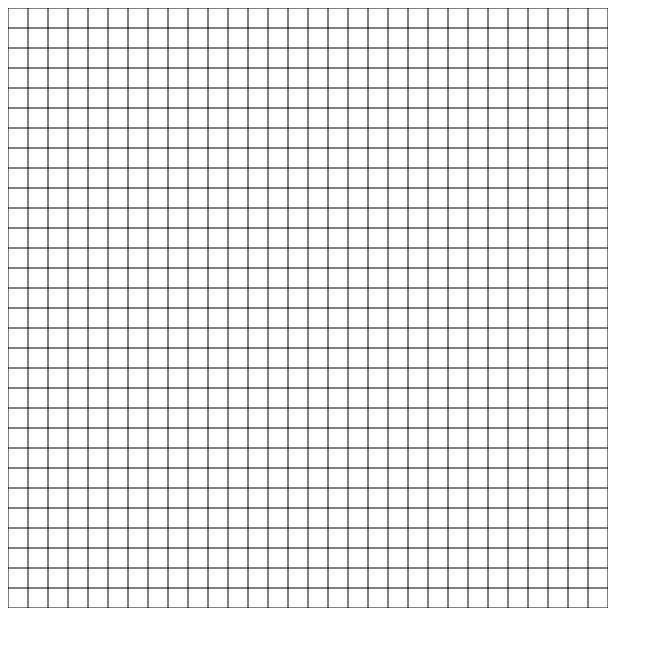
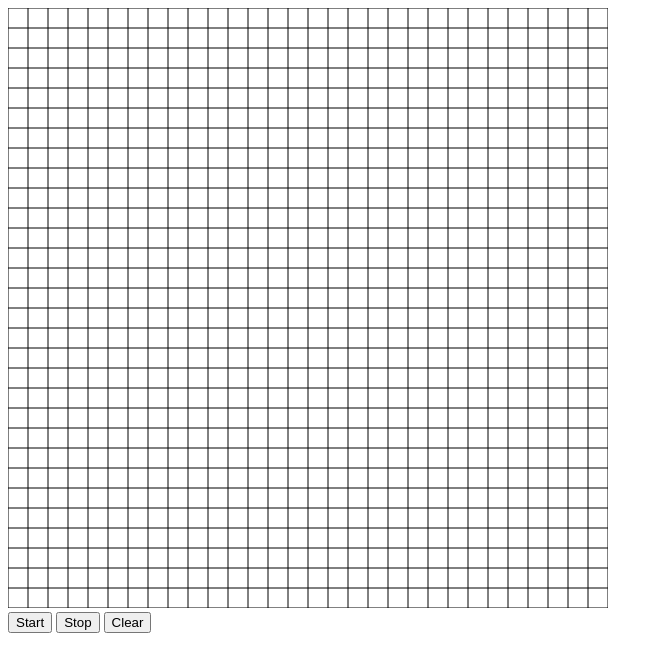
Before and after one commit to owlright/game-of-life, a plain HTML site: page public/index.html in a window 1280 px wide. Shown: the whole page, without its empty margins (0-663 px from the left). Drawn offline with Linux system fonts and the light colour scheme.

Commit message:
Add buttons for start, stop, and clear; create style.css for layout and button styling

```diff
--- a/public/index.html
+++ b/public/index.html
@@ -10,6 +10,11 @@
 
 <body>
     <div id="app"></div>
+    <div class="buttons">
+        <button id="start">Start</button>
+        <button id="stop">Stop</button>
+        <button id="clear">Clear</button>
+    </div>
 </body>
 
 </html>
--- /dev/null
+++ b/public/style.css
@@ -0,0 +1,61 @@
+html,
+body {
+    height: 100%;
+}
+
+/* 让 body 使用 flex 布局，并居中对齐 */
+body {
+    display: flex;
+    flex-direction: column;
+    /* 子元素垂直排列 */
+    /* justify-content: center; 水平居中 */
+    align-items: center;
+    /* 垂直居中 */
+    height: 100vh;
+    /* 让 body 占满整个视口高度 */
+    margin: 0;
+    /* 去掉默认的 body 外边距 */
+    padding: 0;
+}
+
+#app {
+    /* margin-top: 24px; */
+    border: 5px solid #ccc;
+    /* 添加边框 */
+    margin-top: 0px;
+}
+
+canvas {
+    margin: 0;
+    padding: 0;
+    display: block;
+}
+
+.buttons {
+    margin-top: 8px;
+}
+
+button {
+    font-size: 18px;
+    border-radius: 4px;
+    padding: 4px 8px;
+    margin: 0 4px;
+    width: 96px;
+    background-color: white;
+}
+
+button:hover {
+    background-color: #f0f0f0;
+}
+
+#log {
+    width: 60%; /* 设置宽度与 #app 一致 */
+    height: 100px; /* 设置高度 */
+    margin-top: 16px; /* 与按钮区域的间距 */
+    resize: none; /* 禁止用户调整大小 */
+    border: 1px solid #ccc; /* 添加边框 */
+    padding: 8px; /* 内边距 */
+    font-family: monospace; /* 使用等宽字体 */
+    background-color: #f9f9f9; /* 设置背景颜色 */
+    overflow-y: auto; /* 如果内容超出，显示滚动条 */
+}
```
